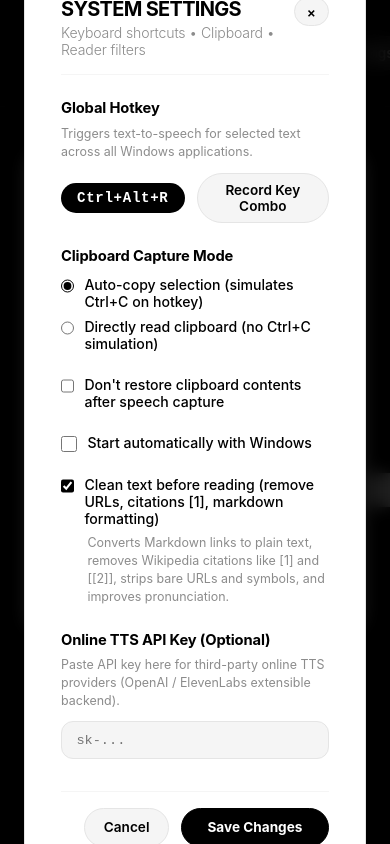
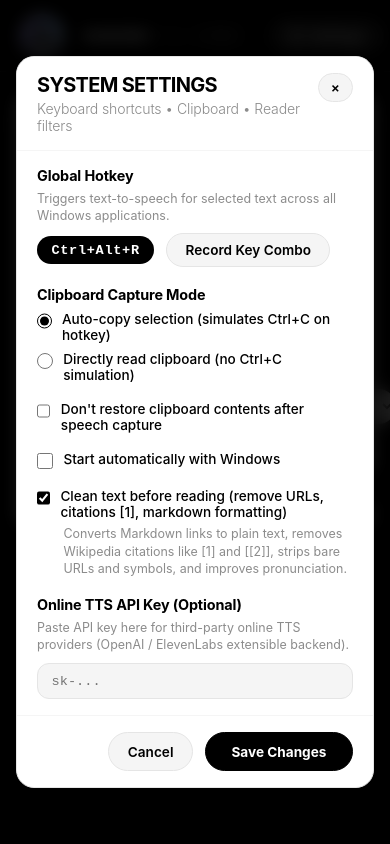
Before and after one commit to nanscity/koko-tts, a plain HTML site: page src/web/index.html in a window 390 px wide. Both pictures are taken after a click on the button "Settings". Shown: the top 844 px of the page. Drawn offline with Linux system fonts and the light colour scheme; no server answers; files whose address does not match are found by name.

Commit message:
Make Settings modal and UI layout fully responsive with pinned header/footer and scrollable body

```diff
--- a/src/web/index.html
+++ b/src/web/index.html
@@ -574,7 +574,7 @@
       font-weight: 500;
     }
 
-    /* Settings Modal (Stark Monochrome Dual-Surface) */
+    /* Settings Modal (Stark Monochrome Dual-Surface - Fully Responsive) */
     .modal-backdrop {
       position: fixed;
       inset: 0;
@@ -584,7 +584,7 @@
       align-items: center;
       justify-content: center;
       z-index: 100;
-      padding: 1.5rem;
+      padding: 1rem;
     }
 
     .modal-backdrop.open {
@@ -597,10 +597,10 @@
       border-radius: 24px;
       width: 100%;
       max-width: 520px;
-      padding: 2.25rem;
+      max-height: min(88vh, 600px);
       display: flex;
       flex-direction: column;
-      gap: 1.5rem;
+      overflow: hidden;
       box-shadow: 0 30px 60px rgba(0, 0, 0, 0.9);
       border: 1px solid var(--surface-border);
       animation: modalIn 0.2s cubic-bezier(0.16, 1, 0.3, 1);
@@ -612,22 +612,61 @@
     }
 
     .modal-header {
+      padding: 1.25rem 1.75rem 1rem;
       display: flex;
       justify-content: space-between;
       align-items: flex-start;
       border-bottom: 1.5px solid var(--surface-subtle);
-      padding-bottom: 1rem;
+      flex-shrink: 0;
+      background: #FFFFFF;
+    }
+
+    .modal-body {
+      padding: 1.25rem 1.75rem;
+      overflow-y: auto;
+      display: flex;
+      flex-direction: column;
+      gap: 1.15rem;
+      flex: 1;
+    }
+
+    .modal-body::-webkit-scrollbar {
+      width: 5px;
+    }
+
+    .modal-body::-webkit-scrollbar-track {
+      background: transparent;
+    }
+
+    .modal-body::-webkit-scrollbar-thumb {
+      background: #D4D4D4;
+      border-radius: 999px;
+    }
+
+    .modal-body::-webkit-scrollbar-thumb:hover {
+      background: #8C8C8C;
+    }
+
+    .modal-footer {
+      padding: 1rem 1.75rem;
+      border-top: 1.5px solid var(--surface-subtle);
+      display: flex;
+      justify-content: flex-end;
+      gap: 0.75rem;
+      background: #FFFFFF;
+      flex-shrink: 0;
+      border-radius: 0 0 24px 24px;
     }
 
     .setting-block {
       display: flex;
       flex-direction: column;
-      gap: 0.45rem;
+      gap: 0.35rem;
     }
 
     .setting-title {
       font-weight: 700;
-      font-size: 0.92rem;
+      font-size: 0.9rem;
       color: #000000;
       letter-spacing: -0.01em;
     }
@@ -635,23 +674,23 @@
     .setting-desc {
       font-size: 0.78rem;
       color: var(--text-muted);
-      line-height: 1.45;
+      line-height: 1.4;
     }
 
     .hotkey-container {
       display: flex;
       gap: 0.75rem;
       align-items: center;
-      margin-top: 0.3rem;
+      margin-top: 0.2rem;
     }
 
     .hotkey-pill {
       background: #000000;
       color: #FFFFFF;
-      padding: 0.45rem 1rem;
+      padding: 0.4rem 0.9rem;
       border-radius: 999px;
       font-family: monospace;
-      font-size: 0.88rem;
+      font-size: 0.85rem;
       font-weight: 600;
       letter-spacing: 0.05em;
     }
@@ -660,7 +699,7 @@
       display: flex;
       align-items: flex-start;
       gap: 0.65rem;
-      font-size: 0.88rem;
+      font-size: 0.85rem;
       font-weight: 500;
       color: #000000;
       cursor: pointer;
@@ -680,7 +719,7 @@
       background: var(--surface-subtle);
       border: 1.5px solid var(--surface-border);
       border-radius: 12px;
-      padding: 0.65rem 0.9rem;
+      padding: 0.6rem 0.85rem;
       color: #000000;
       font-family: monospace;
       font-size: 0.85rem;
@@ -692,6 +731,80 @@
     .input-editorial:focus {
       background: #FFFFFF;
       border-color: #000000;
+    }
+
+    /* Responsive Media Queries */
+    @media (max-width: 640px) {
+      header {
+        padding: 0.85rem 1.25rem;
+      }
+      .brand-headline {
+        font-size: 1rem;
+      }
+      .brand-meta {
+        display: none;
+      }
+      main {
+        margin: 1.25rem auto;
+        padding: 0 1rem;
+        gap: 1.25rem;
+      }
+      .card-white {
+        padding: 1.25rem;
+        border-radius: 18px;
+        gap: 1rem;
+      }
+      .toolbar-dock {
+        flex-direction: column;
+        align-items: stretch;
+        gap: 1rem;
+      }
+      .toolbar-selectors {
+        flex-direction: column;
+        align-items: stretch;
+        gap: 0.85rem;
+      }
+      .toolbar-actions {
+        justify-content: flex-end;
+      }
+      .transport-dock {
+        flex-direction: column;
+        align-items: stretch;
+        gap: 0.85rem;
+      }
+      .transport-controls {
+        justify-content: center;
+      }
+      .active-voice-indicator {
+        text-align: center;
+      }
+      .modal-card {
+        max-height: 94vh;
+        border-radius: 18px;
+      }
+      .modal-header, .modal-body, .modal-footer {
+        padding: 1rem 1.25rem;
+      }
+    }
+
+    @media (max-height: 740px) {
+      header {
+        padding: 0.75rem 1.75rem;
+      }
+      main {
+        margin: 1rem auto;
+        gap: 1rem;
+      }
+      .card-white {
+        padding: 1.25rem 1.5rem;
+        gap: 1rem;
+      }
+      textarea {
+        height: 100px;
+      }
+      .lines-container {
+        max-height: min(280px, 35vh);
+      }
     }
 
     /* Toast Notification (Sharp-edged Black Tooltip Badge) */
@@ -890,6 +1003,7 @@
         <button class="btn-pill-light" style="padding: 0.35rem 0.75rem;" onclick="closeSettings()">&times;</button>
       </div>
 
+      <div class="modal-body">
         <div class="setting-block">
           <div class="setting-title">Global Hotkey</div>
           <div class="setting-desc">Triggers text-to-speech for selected text across all Windows applications.</div>
@@ -901,7 +1015,7 @@
 
         <div class="setting-block">
           <div class="setting-title">Clipboard Capture Mode</div>
-        <div style="display: flex; flex-direction: column; gap: 0.5rem; margin-top: 0.25rem;">
+          <div style="display: flex; flex-direction: column; gap: 0.45rem; margin-top: 0.2rem;">
             <label class="check-label">
               <input type="radio" name="clipMode" value="AutoCopy" id="modeAutoCopy" checked>
               Auto-copy selection (simulates Ctrl+C on hotkey)
@@ -942,8 +1056,9 @@
           <div class="setting-desc">Paste API key here for third-party online TTS providers (OpenAI / ElevenLabs extensible backend).</div>
           <input type="password" id="onlineApiKey" placeholder="sk-..." class="input-editorial" style="margin-top: 0.25rem;">
         </div>
+      </div>
 
-      <div style="display: flex; justify-content: flex-end; gap: 0.75rem; margin-top: 0.5rem; padding-top: 1rem; border-top: 1px solid var(--surface-subtle);">
+      <div class="modal-footer">
         <button class="btn-pill-light" onclick="closeSettings()">Cancel</button>
         <button class="btn-pill-solid-black" onclick="saveSettings()">Save Changes</button>
       </div>
```
Lines whose indentation alone changed are shown as unchanged.
